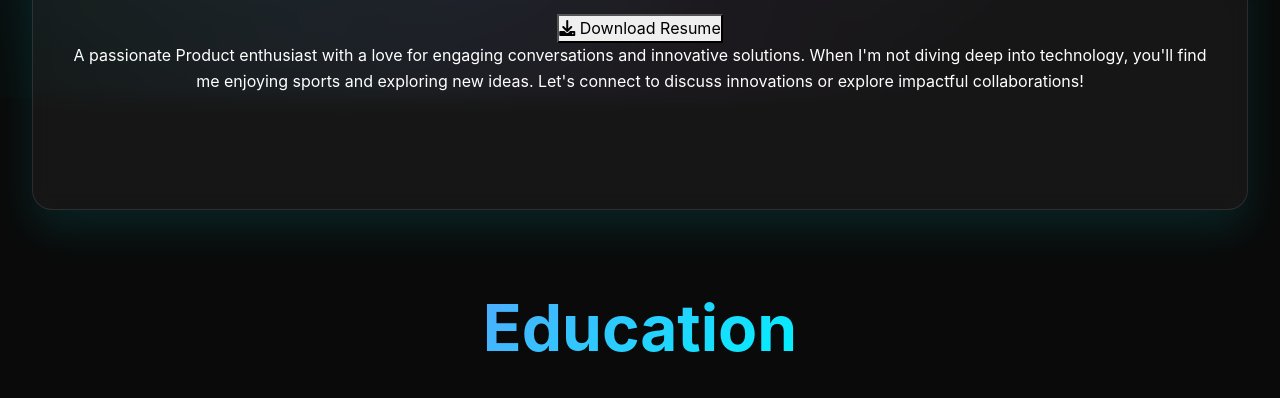
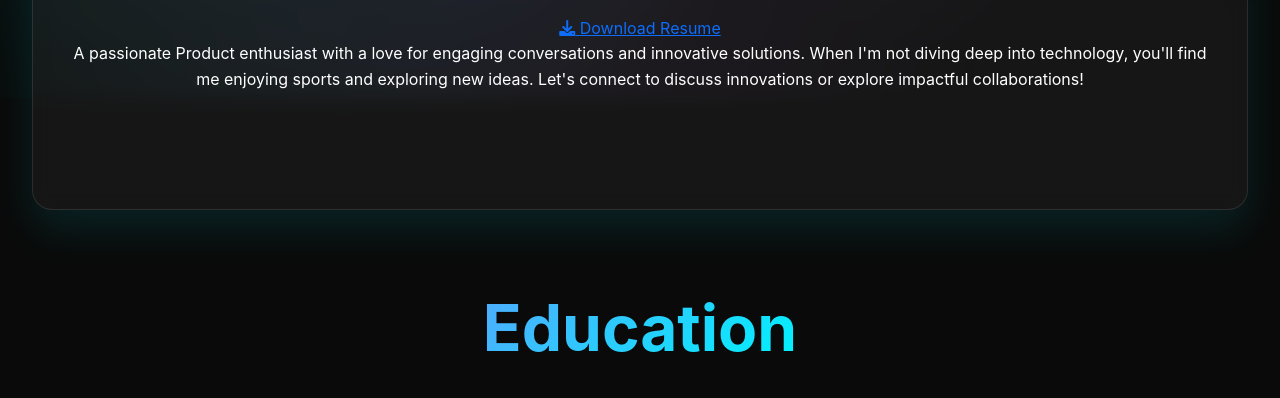
Before and after one commit to VenkateshTejas/VenkateshTejas.github.io, a plain HTML site: page index.html in a window 1280 px wide. Shown: the part 702-1100 px from the top of the page. Drawn offline with nearby package versions, Linux system fonts and the light colour scheme.

Commit message:
resume dwnload link

```diff
--- a/index.html
+++ b/index.html
@@ -68,10 +68,10 @@
           </div>
 
           <div class="resume-section">
-            <button class="resume-btn" onclick="downloadResume()" aria-label="Download Resume">
+            <a href="pictures/Tejas-Venkatesh-Resume.pdf" download="Tejas-Venkatesh-Resume.pdf" target="_blank" class="resume-btn" aria-label="Download Resume">
               <i class="fas fa-download"></i>
               <span>Download Resume</span>
-            </button>
+            </a>
           </div>
 
           <p class="hero-description">
```
Also changed, not shown: 2 other files.
